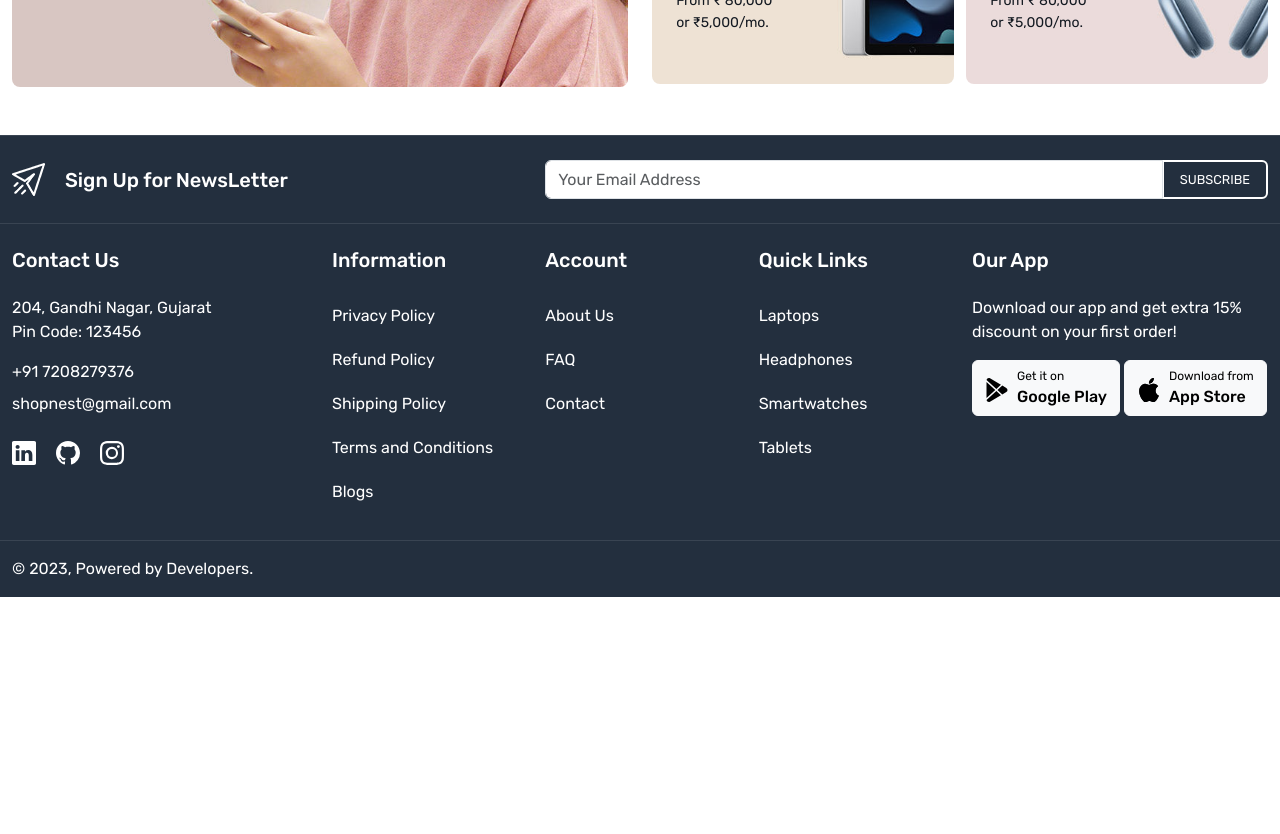
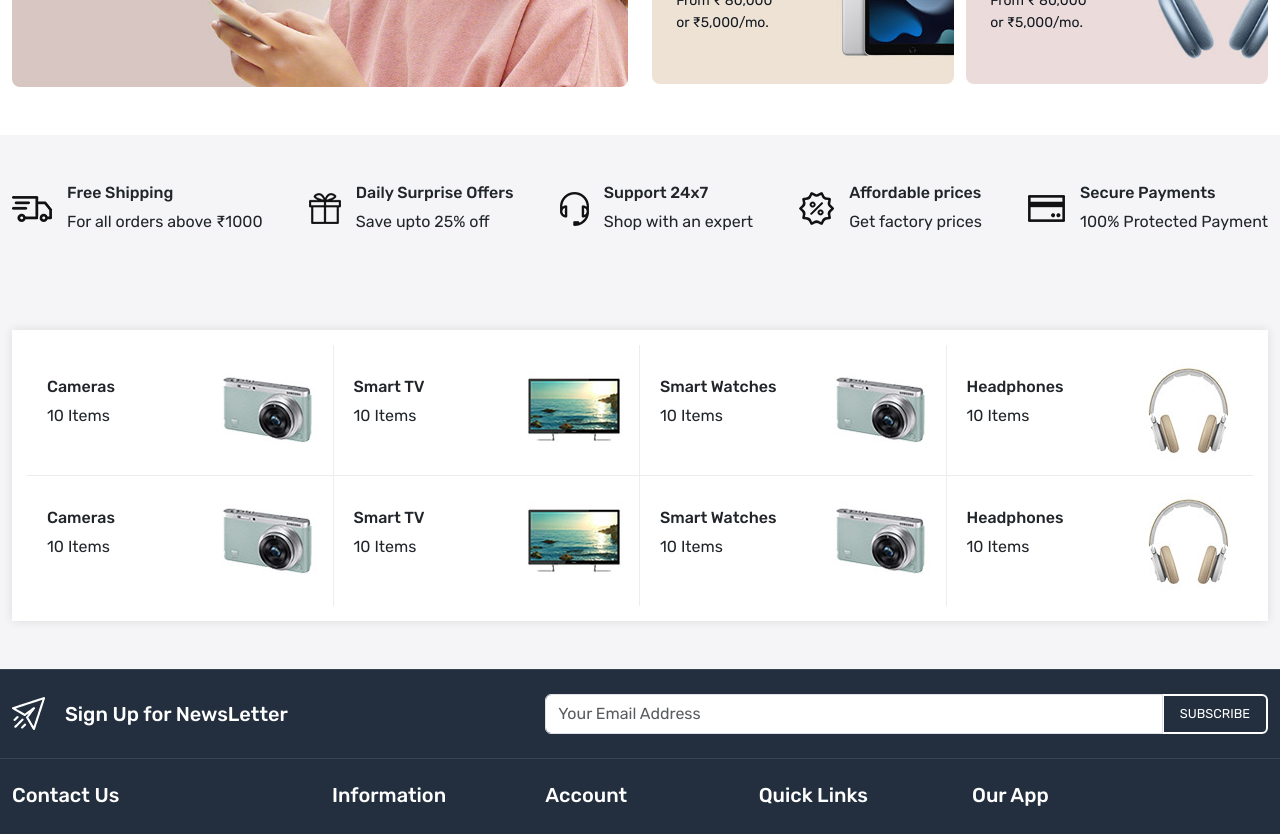
Before and after one commit to FaizanCod/ShopNest, a React (Create React App) app: page / in a window 1280 px wide. Shown: the part 580-1414 px from the top of the page. Before the commit the page ends 1177 px from the top, so only its background shows below. Built offline with nearby package versions, Linux system fonts and the light colour scheme.

Commit message:
services and categories

```diff
--- a/src/App.css
+++ b/src/App.css
@@ -11,6 +11,8 @@
   --color-febd69: #febd69;
   --color-232f3e: #232f3e;
   --color-bf4800: #bf4800;
+  --color-f5f5f7: #f5f5f7;
+  --color-ededed: #ededed;
 }
 
 body {
@@ -137,7 +139,7 @@
   font-weight: 500;
 }
 
-/* Home Page */
+/* Home Page - Banner */
 .main-banner-content {
   top: 15%;
   left: 7%;
@@ -201,3 +203,42 @@
   letter-spacing: 0.4;
   color: var(--color-131921);
 }
+
+/* Home Page - Services */
+.home-wrapper-2 {
+  background-color: var(--color-f5f5f7);
+}
+
+/* Home Page - Categories */
+.categories {
+  background-color: white;
+  box-shadow: 0 0 10px #0000001a;
+  padding: 15px;
+}
+
+.categories > div {
+  width: 25%;
+  padding: 10px 10px 10px 20px;
+}
+
+.categories > div > div {
+  width: 60%;
+}
+
+.categories > div:nth-child(1),
+.categories > div:nth-child(2),
+.categories > div:nth-child(3),
+.categories > div:nth-child(4)
+{
+  border-bottom: 1px solid var(--color-ededed);
+}
+
+.categories > div:nth-child(1),
+.categories > div:nth-child(2),
+.categories > div:nth-child(3),
+.categories > div:nth-child(5),
+.categories > div:nth-child(6),
+.categories > div:nth-child(7)
+{
+  border-right: 1px solid var(--color-ededed);
+}
--- a/src/pages/Home.js
+++ b/src/pages/Home.js
@@ -37,7 +37,8 @@
 										<h4>BEST SALE</h4>
 										<h5>Laptops Max</h5>
 										<p>
-											From ₹ 80,000 <br />or ₹5,000/mo.
+											From ₹ 80,000 <br />
+											or ₹5,000/mo.
 										</p>
 									</div>
 								</div>
@@ -51,7 +52,8 @@
 										<h4>NEW ARRIVAL</h4>
 										<h5>iPad S13+ Pro.</h5>
 										<p>
-											From ₹ 80,000 <br />or ₹5,000/mo.
+											From ₹ 80,000 <br />
+											or ₹5,000/mo.
 										</p>
 									</div>
 								</div>
@@ -65,7 +67,8 @@
 										<h4>SUPERCHARGED FOR PROS.</h4>
 										<h5>iPad S13+ Pro.</h5>
 										<p>
-											From ₹ 80,000 <br />or ₹5,000/mo.
+											From ₹ 80,000 <br />
+											or ₹5,000/mo.
 										</p>
 									</div>
 								</div>
@@ -79,9 +82,121 @@
 										<h4>SUPERCHARGED FOR PROS.</h4>
 										<h5>iPad S13+ Pro.</h5>
 										<p>
-											From ₹ 80,000 <br />or ₹5,000/mo.
+											From ₹ 80,000 <br />
+											or ₹5,000/mo.
 										</p>
 									</div>
+								</div>
+							</div>
+						</div>
+					</div>
+				</div>
+			</section>
+			<section className="home-wrapper-2 py-5">
+				<div className="container-xxl">
+					<div className="row">
+						<div className="col-12">
+							<div className="services d-flex align-items-center justify-content-between">
+								<div className="d-flex align-items-center gap-15">
+									<img src="images/service.png" alt="services" />
+									<div>
+										<h6>Free Shipping</h6>
+										<p className="mb-0">For all orders above ₹1000</p>
+									</div>
+								</div>
+								<div className="d-flex align-items-center gap-15">
+									<img src="images/service-02.png" alt="services" />
+									<div>
+										<h6>Daily Surprise Offers</h6>
+										<p className="mb-0">Save upto 25% off</p>
+									</div>
+								</div>
+								<div className="d-flex align-items-center gap-15">
+									<img src="images/service-03.png" alt="services" />
+									<div>
+										<h6>Support 24x7</h6>
+										<p className="mb-0">Shop with an expert</p>
+									</div>
+								</div>
+								<div className="d-flex align-items-center gap-15">
+									<img src="images/service-04.png" alt="services" />
+									<div>
+										<h6>Affordable prices</h6>
+										<p className="mb-0">Get factory prices</p>
+									</div>
+								</div>
+								<div className="d-flex align-items-center gap-15">
+									<img src="images/service-05.png" alt="services" />
+									<div>
+										<h6>Secure Payments</h6>
+										<p className="mb-0">100% Protected Payment</p>
+									</div>
+								</div>
+							</div>
+						</div>
+					</div>
+				</div>
+			</section>
+			<section className="home-wrapper-2 py-5">
+				<div className="container-xxl">
+					<div className="row">
+						<div className="col-12">
+							<div className="categories d-flex justify-content-between flex-wrap align-items-center">
+								<div className="d-flex gap-20 align-items-center">
+									<div>
+										<h6>Cameras</h6>
+										<p>10 Items</p>
+									</div>
+									<img src="images/camera.jpg" alt="camera" />
+								</div>
+								<div className="d-flex gap-20 align-items-center">
+									<div>
+										<h6>Smart TV</h6>
+										<p>10 Items</p>
+									</div>
+									<img src="images/tv.jpg" alt="camera" />
+								</div>
+								<div className="d-flex gap-20 align-items-center">
+									<div>
+										<h6>Smart Watches</h6>
+										<p>10 Items</p>
+									</div>
+									<img src="images/camera.jpg" alt="camera" />
+								</div>
+								<div className="d-flex gap-20 align-items-center">
+									<div>
+										<h6>Headphones</h6>
+										<p>10 Items</p>
+									</div>
+									<img src="images/headphone.jpg" alt="camera" />
+								</div>
+                                <div className="d-flex gap-20 align-items-center">
+									<div>
+										<h6>Cameras</h6>
+										<p>10 Items</p>
+									</div>
+									<img src="images/camera.jpg" alt="camera" />
+								</div>
+								<div className="d-flex gap-20 align-items-center">
+									<div>
+										<h6>Smart TV</h6>
+										<p>10 Items</p>
+									</div>
+									<img src="images/tv.jpg" alt="camera" />
+								</div>
+								<div className="d-flex gap-20 align-items-center">
+									<div>
+										<h6>Smart Watches</h6>
+										<p>10 Items</p>
+									</div>
+									<img src="images/camera.jpg" alt="camera" />
+								</div>
+								<div className="d-flex gap-20 align-items-center">
+									<div>
+										<h6>Headphones</h6>
+										<p>10 Items</p>
+									</div>
+									<img src="images/headphone.jpg" alt="camera" />
 								</div>
 							</div>
 						</div>
```
